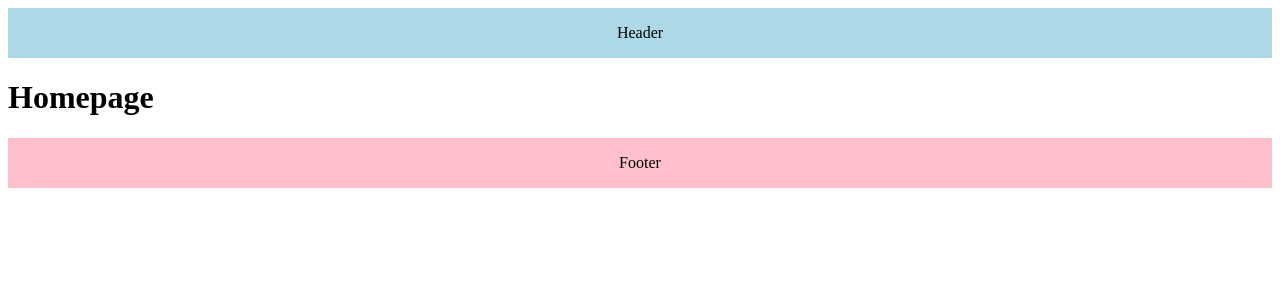
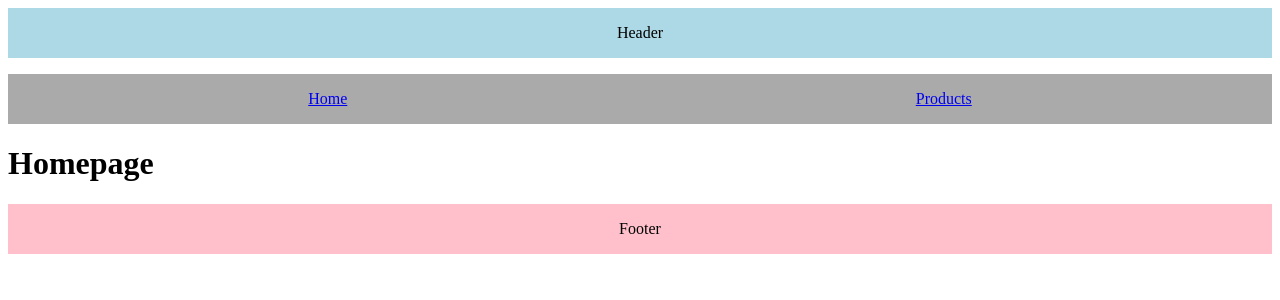
Before and after one commit to WeamHasan/FirstNextProject, a Next.js app: page / in a window 1280 px wide. Shown: the top 300 px of the page. Built offline with nearby package versions, Linux system fonts and the light colour scheme.

Commit message:
Second commit

```diff
--- a/src/app/layout.tsx
+++ b/src/app/layout.tsx
@@ -1,3 +1,5 @@
+import Link from "next/link"
+
 export const metadata = {
   title: 'Next.js',
   description: 'Generated by Next.js',
@@ -18,6 +20,16 @@ export default function RootLayout({
             textAlign: "center",
         }}
         >Header</header>
+        <nav style={{
+          display: "flex",
+          justifyContent: "space-around",
+          backgroundColor: "#aaa",
+          padding: "1rem",
+          marginTop: "1rem",
+        }}>
+          <Link href="/">Home</Link>
+          <Link href="/products">Products</Link>
+        </nav>
         {children}
         <footer
         style={{
--- a/src/app/page.tsx
+++ b/src/app/page.tsx
@@ -1,3 +1,7 @@
 export default function Home(){
-    return <h1>Homepage</h1>
+    return (
+        <>
+        <h1>Homepage</h1>
+        </>
+    )
 }
```
Also changed, not shown: src/app/products/layout.tsx (+32 -4 lines).
